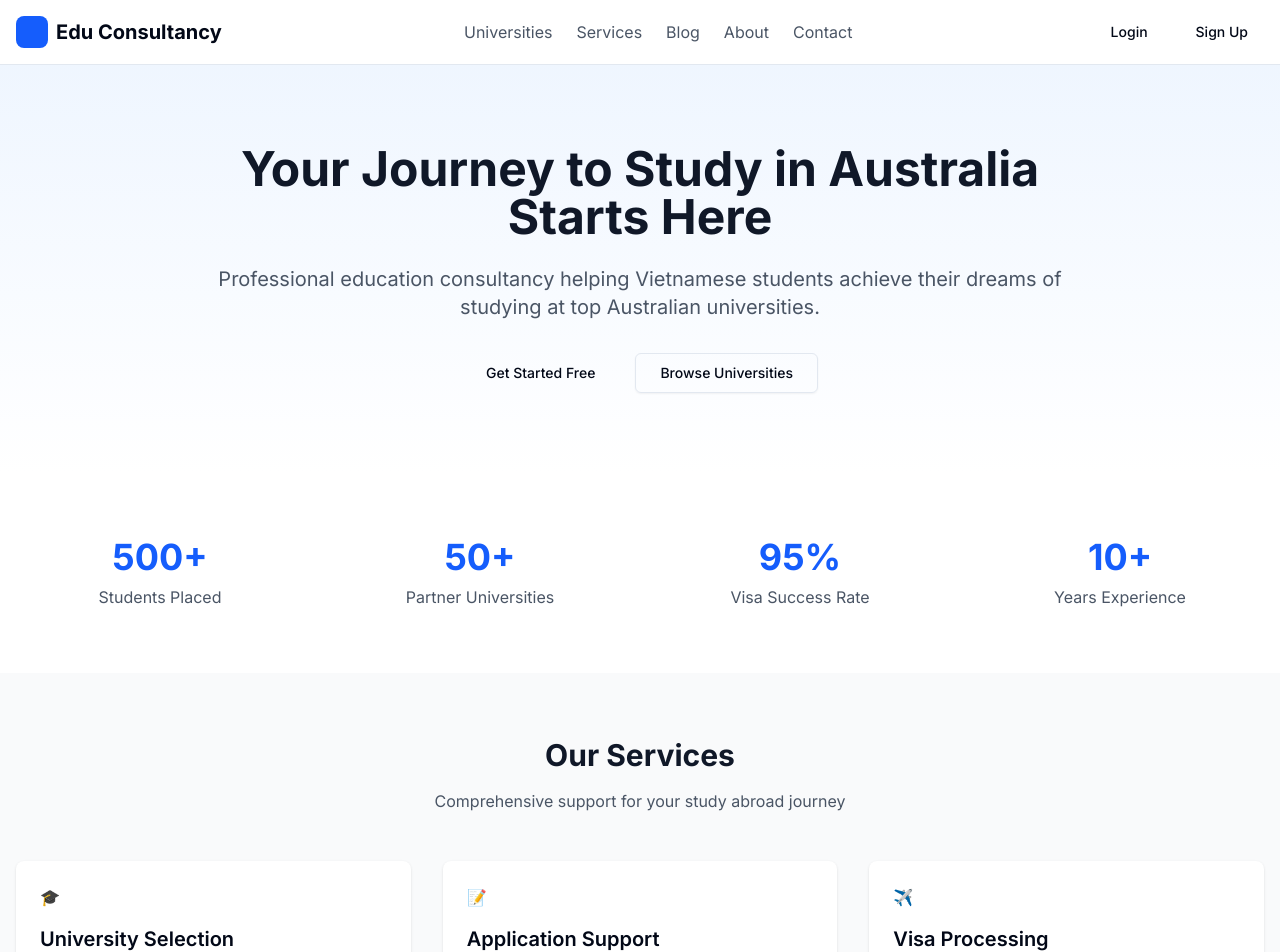
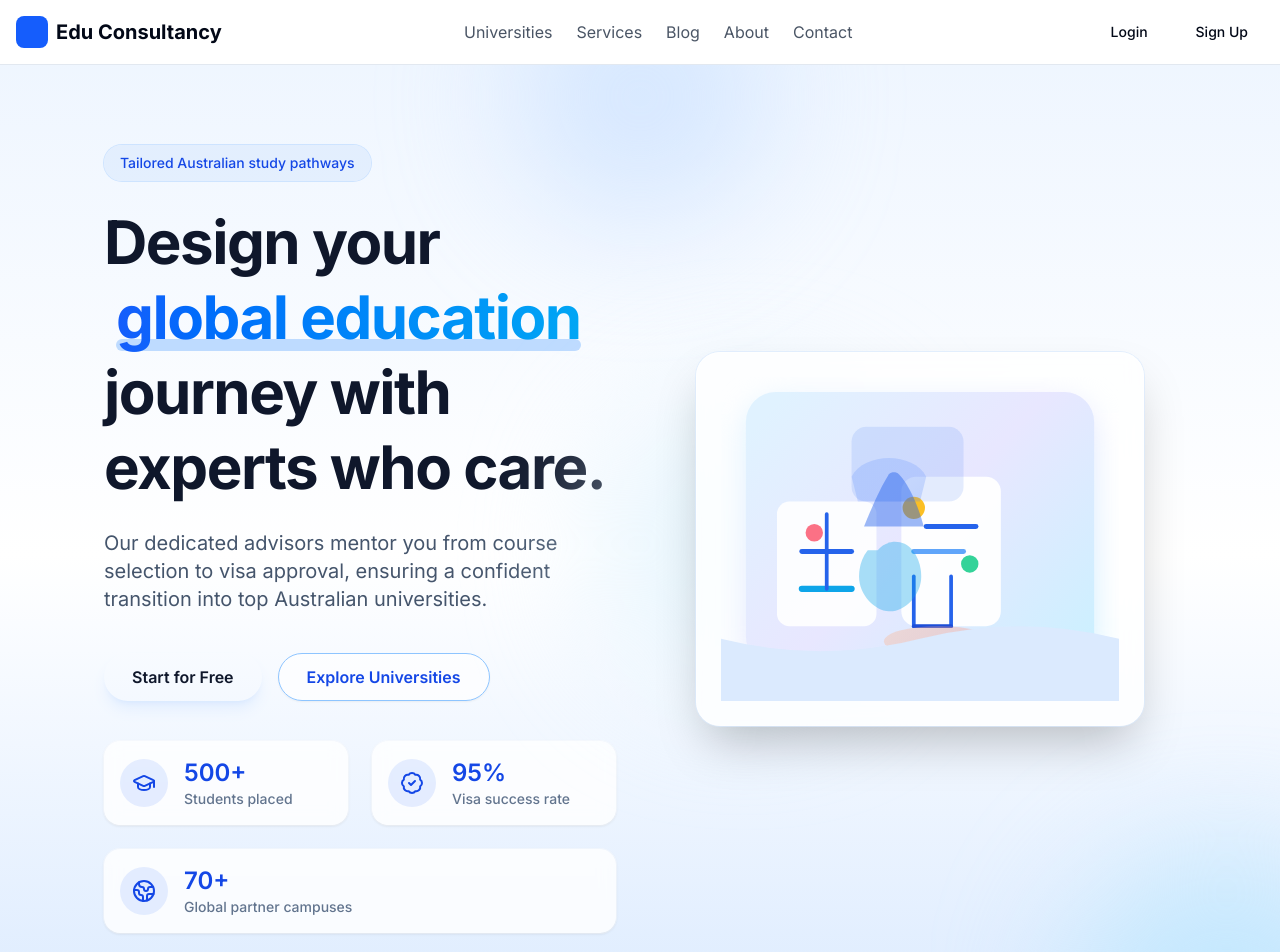
Before and after one commit to Vispaico/edu, a Next.js app: page / in a window 1280 px wide. Shown: the top 952 px of the page. Built offline with nearby package versions, Linux system fonts and the light colour scheme.

Commit message:
feat: add hero section to homepage\n\nCo-authored-by: factory-droid[bot] <138933559+factory-droid[bot]@users.noreply.github.com>

```diff
--- a/src/app/page.tsx
+++ b/src/app/page.tsx
@@ -1,55 +1,12 @@
 import Link from 'next/link'
+
+import HeroSection from '@/components/home/HeroSection'
 import { Button } from '@/components/ui/button'
 
 export default function HomePage() {
   return (
     <main className="min-h-screen">
-      {/* Hero Section */}
-      <section className="relative bg-gradient-to-b from-blue-50 to-white py-20">
-        <div className="container mx-auto px-4">
-          <div className="max-w-4xl mx-auto text-center">
-            <h1 className="text-5xl font-bold text-gray-900 mb-6">
-              Your Journey to Study in Australia Starts Here
-            </h1>
-            <p className="text-xl text-gray-600 mb-8">
-              Professional education consultancy helping Vietnamese students achieve their dreams
-              of studying at top Australian universities.
-            </p>
-            <div className="flex gap-4 justify-center">
-              <Button size="lg" asChild>
-                <Link href="/register">Get Started Free</Link>
-              </Button>
-              <Button size="lg" variant="outline" asChild>
-                <Link href="/universities">Browse Universities</Link>
-              </Button>
-            </div>
-          </div>
-        </div>
-      </section>
-
-      {/* Stats Section */}
-      <section className="py-16 bg-white">
-        <div className="container mx-auto px-4">
-          <div className="grid grid-cols-1 md:grid-cols-4 gap-8 text-center">
-            <div>
-              <div className="text-4xl font-bold text-blue-600 mb-2">500+</div>
-              <div className="text-gray-600">Students Placed</div>
-            </div>
-            <div>
-              <div className="text-4xl font-bold text-blue-600 mb-2">50+</div>
-              <div className="text-gray-600">Partner Universities</div>
-            </div>
-            <div>
-              <div className="text-4xl font-bold text-blue-600 mb-2">95%</div>
-              <div className="text-gray-600">Visa Success Rate</div>
-            </div>
-            <div>
-              <div className="text-4xl font-bold text-blue-600 mb-2">10+</div>
-              <div className="text-gray-600">Years Experience</div>
-            </div>
-          </div>
-        </div>
-      </section>
+      <HeroSection />
 
       {/* Services Section */}
       <section className="py-16 bg-gray-50">
--- /dev/null
+++ b/src/components/home/HeroSection.tsx
@@ -0,0 +1,131 @@
+import Link from "next/link"
+import Image from "next/image"
+import { BadgeCheck, Globe2, GraduationCap } from "lucide-react"
+
+import { Button } from "@/components/ui/button"
+
+const stats = [
+  {
+    label: "Students placed",
+    value: "500+",
+    icon: GraduationCap,
+  },
+  {
+    label: "Visa success rate",
+    value: "95%",
+    icon: BadgeCheck,
+  },
+  {
+    label: "Global partner campuses",
+    value: "70+",
+    icon: Globe2,
+  },
+]
+
+export function HeroSection() {
+  return (
+    <section className="relative overflow-hidden bg-linear-to-b from-blue-50 via-white to-blue-100">
+      <div
+        aria-hidden="true"
+        className="absolute -top-24 left-1/2 z-0 h-64 w-64 -translate-x-1/2 rounded-full bg-blue-200/50 blur-3xl"
+      />
+      <div
+        aria-hidden="true"
+        className="absolute -bottom-32 right-0 z-0 h-80 w-80 translate-x-1/3 rounded-full bg-sky-200/70 blur-3xl"
+      />
+
+      <div className="relative z-10 mx-auto flex w-full max-w-6xl flex-col-reverse gap-16 px-6 pb-28 pt-20 md:px-10 lg:flex-row lg:items-center lg:gap-12">
+        <div className="flex w-full flex-1 flex-col gap-10 text-slate-900">
+          <div className="space-y-6">
+            <span className="inline-flex items-center gap-2 rounded-full bg-blue-100/60 px-4 py-2 text-sm font-medium text-blue-700 ring-1 ring-blue-200/70">
+              Tailored Australian study pathways
+            </span>
+            <h1 className="text-pretty text-4xl font-bold leading-tight tracking-tight text-slate-900 sm:text-5xl xl:text-6xl">
+              Design your
+              <span className="relative mx-3 inline-flex">
+                <span className="absolute inset-x-0 bottom-1 h-3 rounded-full bg-blue-200" aria-hidden="true" />
+                <span className="relative bg-linear-to-r from-blue-600 to-sky-500 bg-clip-text text-transparent">
+                  global education
+                </span>
+              </span>
+              journey with experts who care.
+            </h1>
+            <p className="max-w-2xl text-lg text-slate-600 sm:text-xl">
+              Our dedicated advisors mentor you from course selection to visa approval, ensuring a confident transition into top Australian universities.
+            </p>
+          </div>
+
+          <div className="flex flex-col gap-4 sm:flex-row sm:items-center">
+            <Button
+              size="lg"
+              className="h-12 rounded-full px-7 text-base font-semibold shadow-lg shadow-blue-500/10 transition-transform duration-200 hover:-translate-y-0.5 hover:shadow-blue-500/20"
+              asChild
+            >
+              <Link href="/register">Start for Free</Link>
+            </Button>
+            <Button
+              size="lg"
+              variant="outline"
+              className="h-12 rounded-full border-blue-300 bg-white/70 px-7 text-base font-semibold text-blue-700 transition-transform duration-200 hover:-translate-y-0.5 hover:bg-white"
+              asChild
+            >
+              <Link href="/universities">Explore Universities</Link>
+            </Button>
+          </div>
+
+          <div className="flex flex-wrap gap-6">
+            {stats.map((stat) => {
+              const Icon = stat.icon
+              return (
+                <div
+                  key={stat.label}
+                  className="flex min-w-56 flex-1 items-center gap-4 rounded-2xl bg-white/80 p-4 shadow-sm ring-1 ring-white/40 backdrop-blur"
+                >
+                  <div className="flex size-12 items-center justify-center rounded-full bg-blue-600/10 text-blue-700">
+                    <Icon aria-hidden className="size-6" />
+                  </div>
+                  <div>
+                    <div className="text-2xl font-semibold text-blue-700">{stat.value}</div>
+                    <p className="text-sm font-medium text-slate-500">{stat.label}</p>
+                  </div>
+                </div>
+              )
+            })}
+          </div>
+        </div>
+
+        <div className="relative flex flex-1 items-center justify-center">
+          <div
+            aria-hidden="true"
+            className="absolute -left-10 top-12 h-72 w-72 rounded-full bg-sky-100/70 blur-3xl lg:-left-16"
+          />
+          <div className="relative w-full max-w-md overflow-hidden rounded-3xl border border-white/40 bg-white/80 p-6 shadow-2xl ring-1 ring-blue-100/70 backdrop-blur">
+            {/* Replace illustration with brand-specific artwork when available. */}
+            <Image
+              alt="Student journey illustration"
+              src="/images/hero-student-journey.svg"
+              width={520}
+              height={420}
+              priority
+              className="size-full object-contain"
+            />
+          </div>
+        </div>
+      </div>
+
+      <svg
+        aria-hidden="true"
+        className="absolute bottom-0 left-0 w-full text-blue-200"
+        viewBox="0 0 1440 160"
+        xmlns="http://www.w3.org/2000/svg"
+      >
+        <path
+          d="M0 80L60 88C120 96 240 112 360 109.3C480 107 600 85 720 82.7C840 80 960 96 1080 104C1200 112 1320 112 1380 112L1440 112V160H1380C1320 160 1200 160 1080 160C960 160 840 160 720 160C600 160 480 160 360 160C240 160 120 160 60 160H0V80Z"
+          fill="currentColor"
+        />
+      </svg>
+    </section>
+  )
+}
+
+export default HeroSection
```
Also changed, not shown: public/images/hero-student-journey.svg (added).
